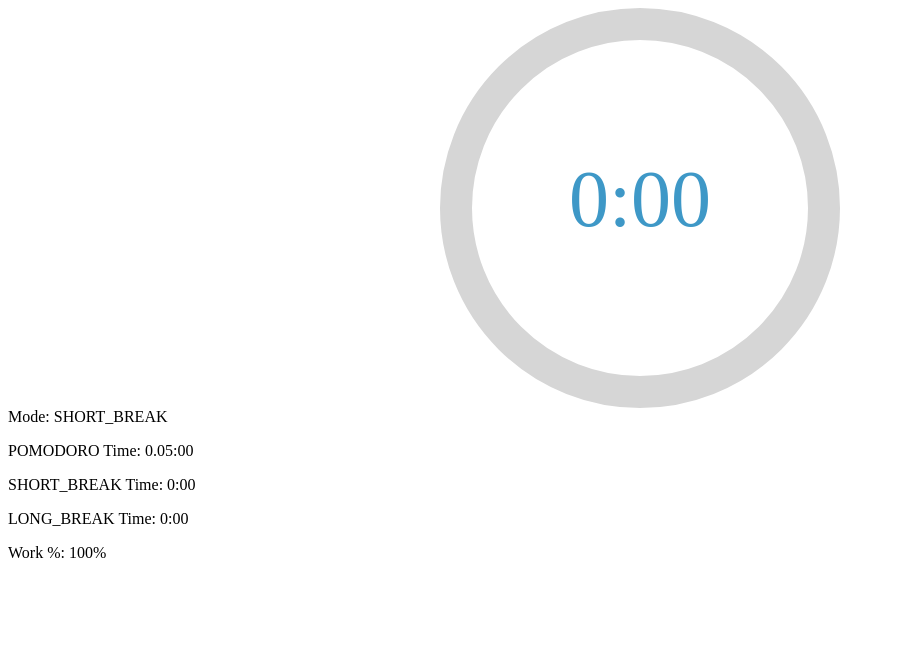
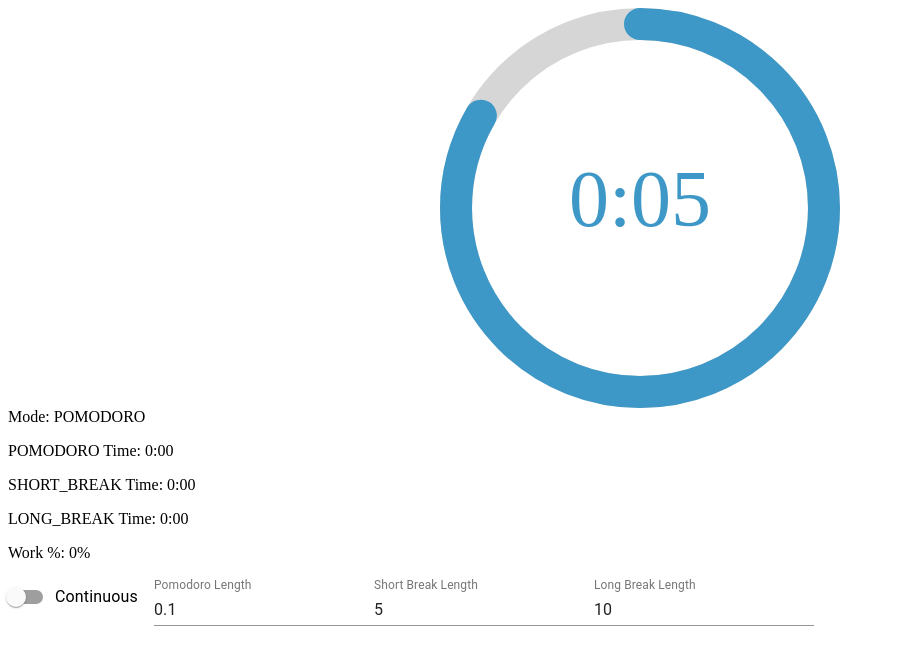
Before and after one commit to JQuinzell/pomodoro-react, a React app: page / in a window 1280 px wide. Shown: the top 654 px of the page, without its empty margins (0-897 px from the left). Built offline with nearby package versions, Linux system fonts and the light colour scheme; the HTML template or start-up script is replaced by a standard one.

Commit message:
configure settings

```diff
--- /dev/null
+++ b/src/components/App/App.tsx
@@ -0,0 +1,60 @@
+import { PomodoroTimer } from 'components/PomodoroTimer'
+import React, { useState } from 'react'
+import { FormControlLabel, Switch, TextField } from '@material-ui/core'
+
+export function App() {
+  const [pomodoroLength, setPomodoroLength] = useState(0.1)
+  const [shortBreakLength, setShortBreakLength] = useState(5)
+  const [longBreakLength, setLongBreakLength] = useState(10)
+  const [isContinuous, setIsContinuous] = useState(false)
+
+  return (
+    <>
+      <PomodoroTimer
+        pomodoroLength={pomodoroLength}
+        shortBreakLength={shortBreakLength}
+        longBreakLength={longBreakLength}
+        continuous={isContinuous}
+      />
+      <FormControlLabel
+        control={
+          <Switch
+            checked={isContinuous}
+            onChange={(e) => setIsContinuous(e.target.checked)}
+          />
+        }
+        label="Continuous"
+      />
+      <TextField
+        id="pomodoro-length"
+        label="Pomodoro Length"
+        value={pomodoroLength}
+        onChange={(e) => {
+          const length = Number(e.target.value)
+          if (length > 0) setPomodoroLength(length)
+        }}
+        type="number"
+      />
+      <TextField
+        id="short-break-length"
+        label="Short Break Length"
+        value={shortBreakLength}
+        onChange={(e) => {
+          const length = Number(e.target.value)
+          if (length > 0) setShortBreakLength(length)
+        }}
+        type="number"
+      />
+      <TextField
+        id="long-break-length"
+        label="Long Break Length"
+        value={longBreakLength}
+        onChange={(e) => {
+          const length = Number(e.target.value)
+          if (length > 0) setLongBreakLength(length)
+        }}
+        type="number"
+      />
+    </>
+  )
+}
--- a/src/index.tsx
+++ b/src/index.tsx
@@ -1,17 +1,5 @@
-import { PomodoroTimer } from 'components/PomodoroTimer'
+import { App } from 'components/App/App'
 import React from 'react'
 import ReactDOM from 'react-dom'
 
-const pomodoroLength = 0.05
-const shortBreakLength = 0.05
-const longBreakLength = 0.1
-
-ReactDOM.render(
-  <PomodoroTimer
-    pomodoroLength={pomodoroLength}
-    shortBreakLength={shortBreakLength}
-    longBreakLength={longBreakLength}
-    continuous={false}
-  />,
-  document.getElementById('app')
-)
+ReactDOM.render(<App />, document.getElementById('app'))
```
